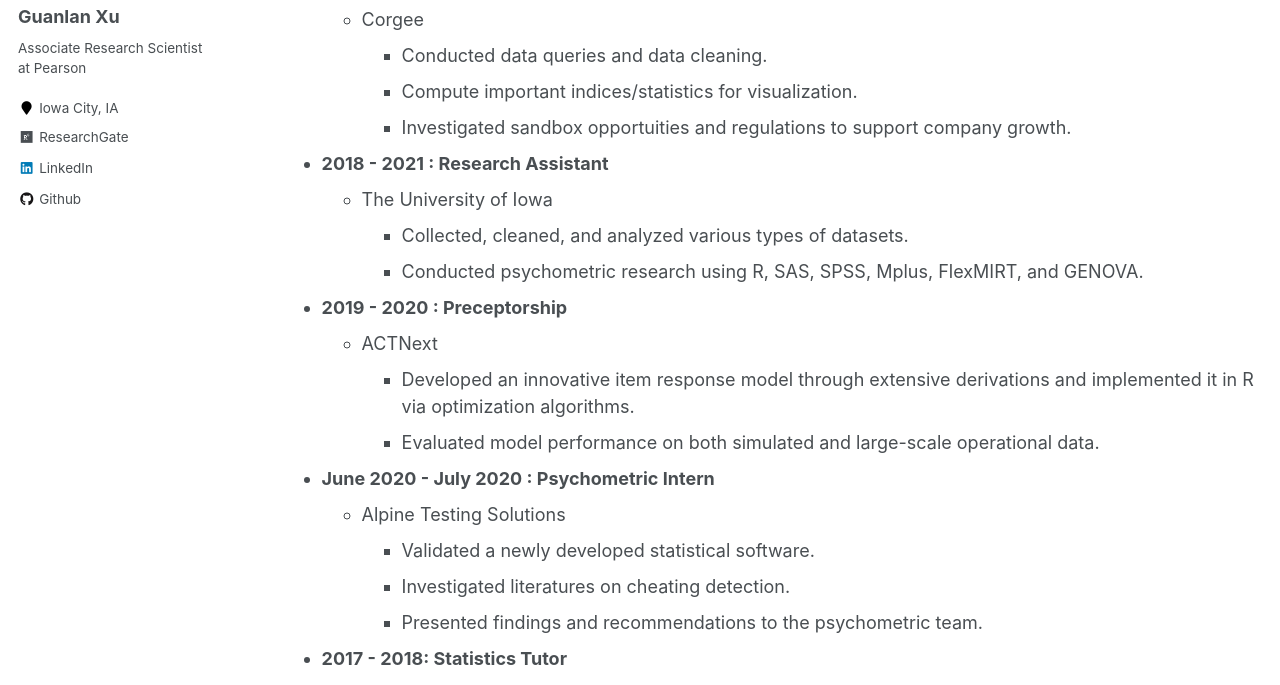
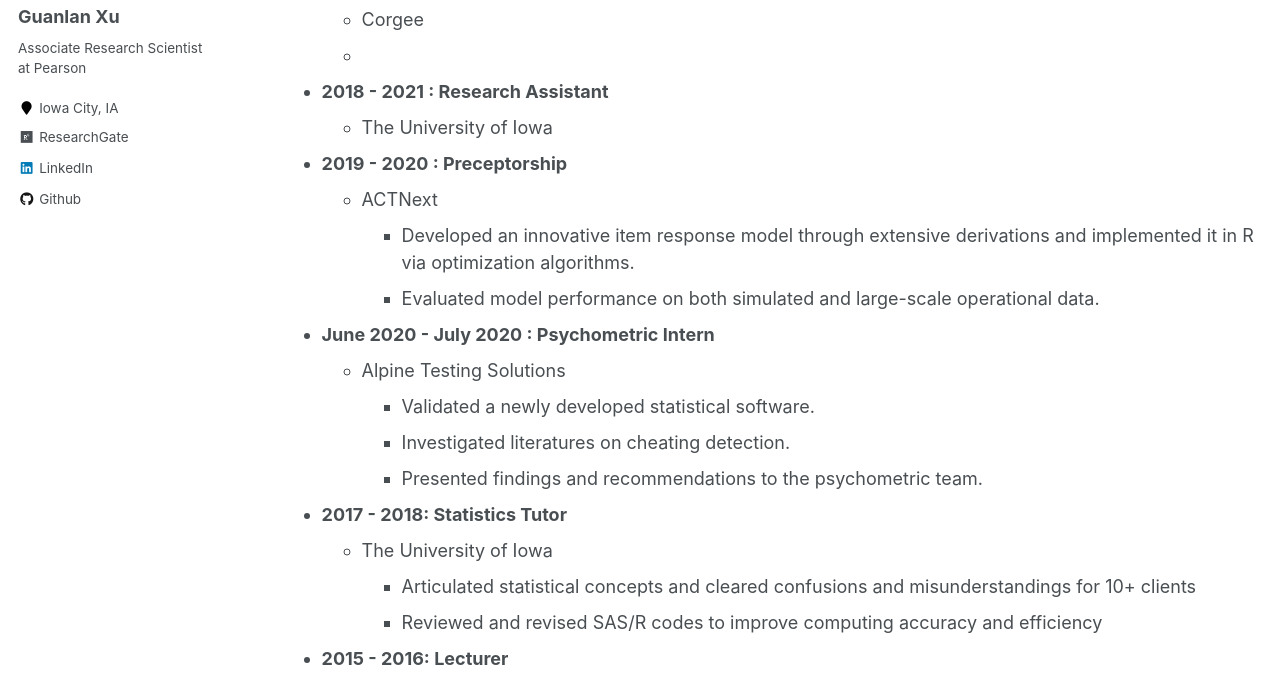
Before and after one commit to guanlanxu/guanlanxu.github.io, a Jekyll site: the page built from _pages/cv.md, in a window 1280 px wide and 900 px high, scrolled down 304 px, cut to the strip 215-900 px from the top of the window. Built offline with Jekyll 4.4.1, drawn with Linux system fonts in a browser that asks for light colours.

Commit message:
Update cv.md

```diff
--- a/_pages/cv.md
+++ b/_pages/cv.md
@@ -24,16 +24,9 @@ Work & Research Experience
 
 * **2021 - 2021 : Data Science Intern**
   * Corgee
-    * Conducted data queries and data cleaning.
-    * Compute important indices/statistics for visualization.
-    * Investigated sandbox opportuities and regulations to support company growth.
-
-
+  *
 * **2018 - 2021 : Research Assistant**
   * The University of Iowa
-    * Collected, cleaned, and analyzed various types of datasets.
-    * Conducted psychometric research using R, SAS, SPSS, Mplus, FlexMIRT, and GENOVA.
-
 
 * **2019 - 2020 : Preceptorship**
   * ACTNext
```
